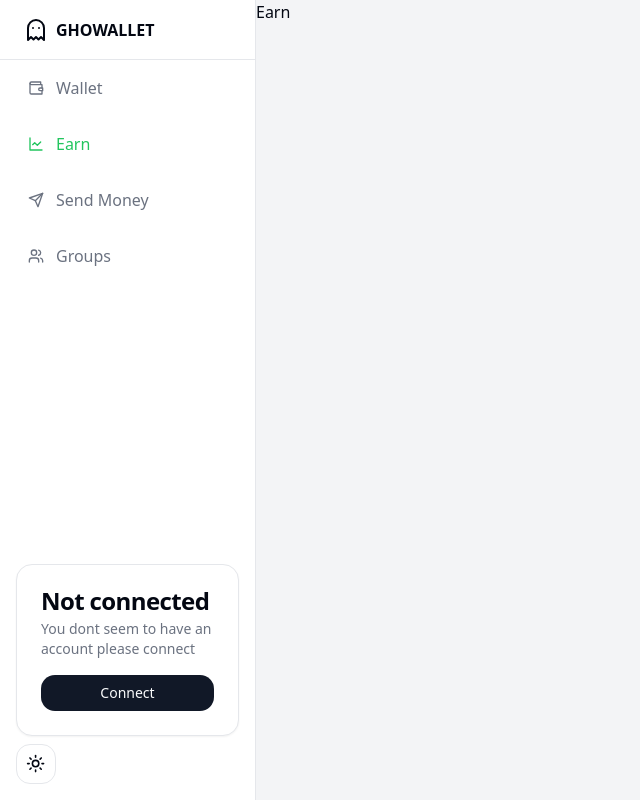
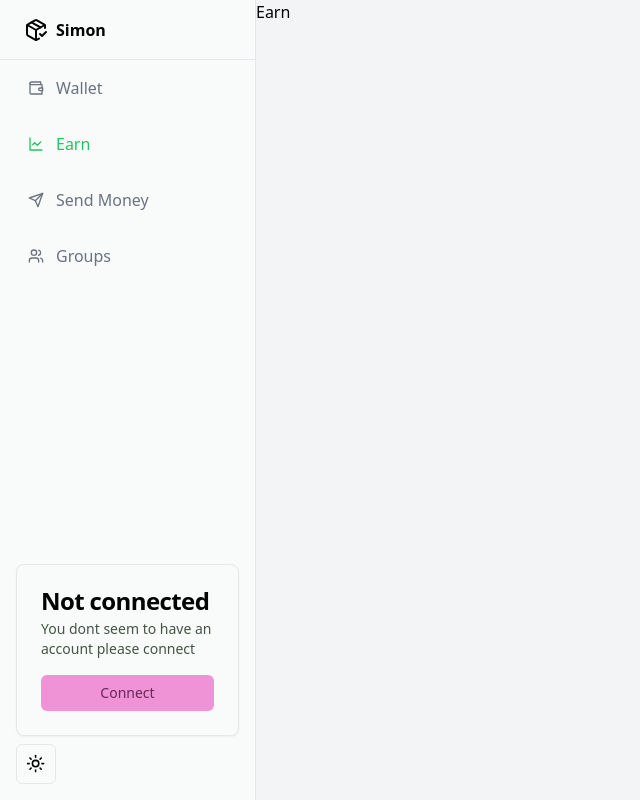
Before and after one commit to dylanszejnblum/lfgho-smart-wallet, a Next.js app: page /earn in a window 1280 px wide. Shown: the whole page, without its empty margins (0-640 px from the left). Built offline with nearby package versions, Linux system fonts and the light colour scheme; what wagmi would draw is missing.

Commit message:
New theme and rename

```diff
--- a/src/components/Sidebar.tsx
+++ b/src/components/Sidebar.tsx
@@ -8,7 +8,7 @@ import {
   CardContent,
   Card,
 } from "@/components/ui/card";
-import { Wallet, LineChart, Users, Ghost, Send } from "lucide-react";
+import { Wallet, LineChart, Users, PackageCheck, Send } from "lucide-react";
 import { ModeToggle } from "./ModeToggle";
 
 export default function Sidebar() {
@@ -26,8 +26,8 @@ export default function Sidebar() {
             passHref
             className="flex items-center gap-2 font-semibold"
           >
-            <Ghost className="h-6 w-6" />
-            <span>GHOWALLET</span>
+            <PackageCheck className="h-6 w-6" />
+            <span>Simon</span>
           </Link>
         </div>
         <div className="flex-1 overflow-auto py-2">
--- a/src/styles/globals.css
+++ b/src/styles/globals.css
@@ -4,48 +4,48 @@
 
 @layer base {
   :root {
-    --background: 0 0% 100%;
-    --foreground: 224 71.4% 4.1%;
-    --card: 0 0% 100%;
-    --card-foreground: 224 71.4% 4.1%;
-    --popover: 0 0% 100%;
-    --popover-foreground: 224 71.4% 4.1%;
-    --primary: 220.9 39.3% 11%;
-    --primary-foreground: 210 20% 98%;
-    --secondary: 220 14.3% 95.9%;
-    --secondary-foreground: 220.9 39.3% 11%;
-    --muted: 220 14.3% 95.9%;
-    --muted-foreground: 220 8.9% 46.1%;
-    --accent: 220 14.3% 95.9%;
-    --accent-foreground: 220.9 39.3% 11%;
-    --destructive: 0 84.2% 60.2%;
-    --destructive-foreground: 210 20% 98%;
+    --card: 152 30% 98%;
+    --ring: 152 92.41% 36.78%;
+    --input: 220 13% 91%;
+    --muted: 122 32% 86%;
+    --accent: 316.3 100% 94.08%;
     --border: 220 13% 91%;
-    --input: 220 13% 91%;
-    --ring: 224 71.4% 4.1%;
-    --radius: 1rem;
+    --popover: 152 30% 98%;
+    --primary: 316.3 74.19% 75.69%;
+    --secondary: 138.11 68.66% 53.37%;
+    --background: 152 30% 98%;
+    --foreground: 152 67% 1%;
+    --destructive: 11 85% 43%;
+    --card-foreground: 152 67% 1%;
+    --muted-foreground: 122 10% 30%;
+    --accent-foreground: 314.33 46.21% 28.43%;
+    --popover-foreground: 152 67% 1%;
+    --primary-foreground: 314.33 46.21% 28.43%;
+    --secondary-foreground: 122 100% 10%;
+    --destructive-foreground: 0 0% 100%;
+    --radius: 0.5rem;
   }
 
   .dark {
-    --background: 224 71.4% 4.1%;
-    --foreground: 210 20% 98%;
-    --card: 224 71.4% 4.1%;
-    --card-foreground: 210 20% 98%;
-    --popover: 224 71.4% 4.1%;
-    --popover-foreground: 210 20% 98%;
-    --primary: 210 20% 98%;
-    --primary-foreground: 220.9 39.3% 11%;
-    --secondary: 215 27.9% 16.9%;
-    --secondary-foreground: 210 20% 98%;
-    --muted: 215 27.9% 16.9%;
-    --muted-foreground: 217.9 10.6% 64.9%;
-    --accent: 215 27.9% 16.9%;
-    --accent-foreground: 210 20% 98%;
-    --destructive: 0 62.8% 30.6%;
-    --destructive-foreground: 210 20% 98%;
+    --card: 152 38% 0%;
+    --ring: 152 100% 50%;
+    --input: 215 27.9% 16.9%;
+    --muted: 122 32% 14%;
+    --accent: 312.45 0% 0%;
     --border: 215 27.9% 16.9%;
-    --input: 215 27.9% 16.9%;
-    --ring: 216 12.2% 83.9%;
+    --popover: 220.91 39.29% 10.98%;
+    --primary: 316.3 74.19% 75.69%;
+    --secondary: 152 100% 50%;
+    --background: 222.86 70% 3.92%;
+    --foreground: 152 22% 100%;
+    --destructive: 11 0% 0%;
+    --card-foreground: 152 22% 100%;
+    --muted-foreground: 122 10% 70%;
+    --accent-foreground: 314.71 76.12% 73.73%;
+    --popover-foreground: 152 22% 100%;
+    --primary-foreground: 314.33 46.21% 28.43%;
+    --secondary-foreground: 122 100% 10%;
+    --destructive-foreground: 152 100% 50%;
   }
 }
 
```
